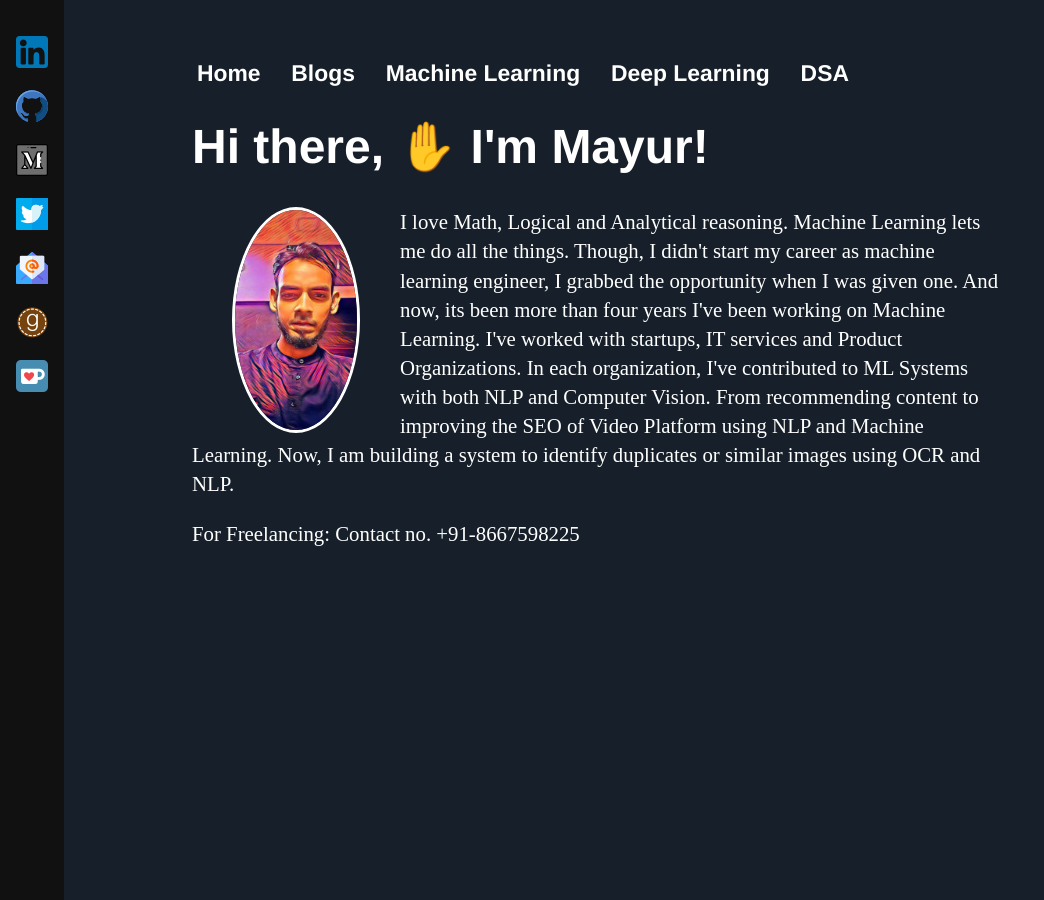
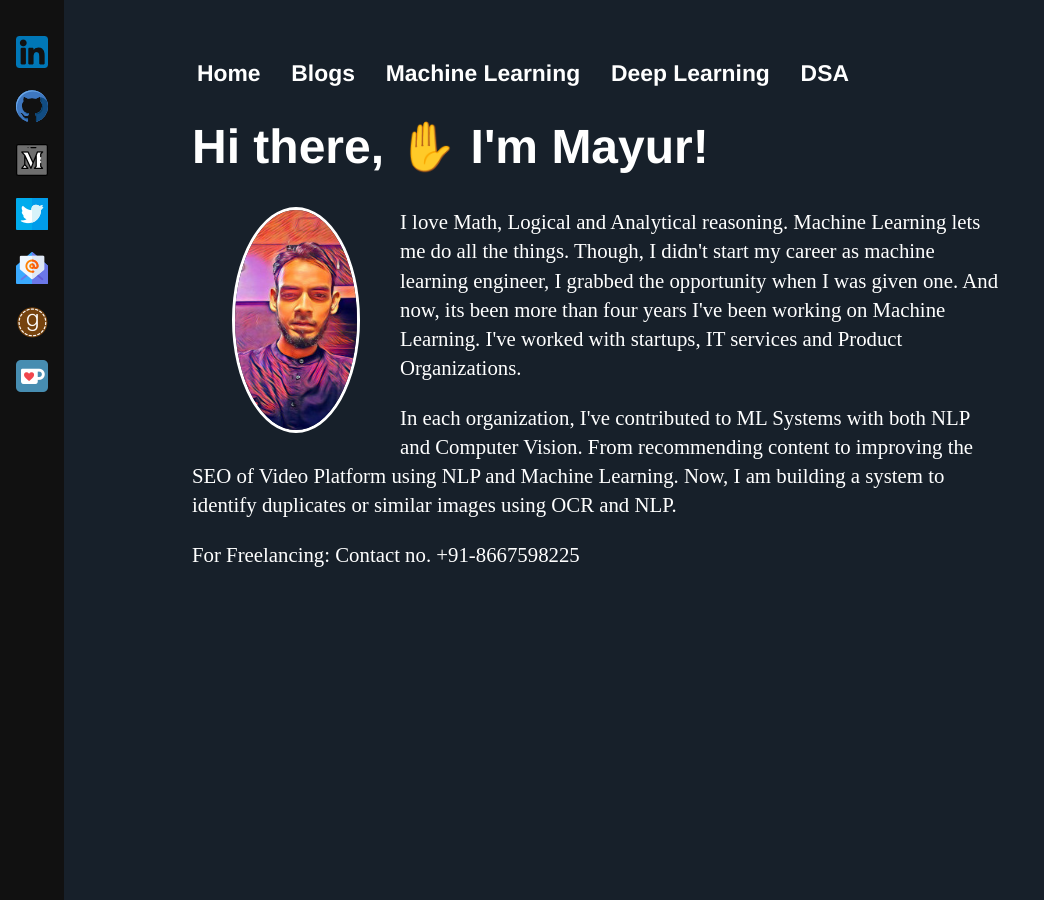
Before and after one commit to Mayurji/mayurji.github.io, a Jekyll site: the page built from index.html, in a window 1280 px wide. Shown: the whole page, without its empty margins (0-1044 px from the left). Built offline with Jekyll 4.4.1, drawn with Linux system fonts in a browser that asks for light colours.

Commit message:
Update index.html

```diff
--- a/index.html
+++ b/index.html
@@ -14,11 +14,14 @@ title: Math + Computing = AI
 
 	<img src="{{site.url}}/assets/images/profile/mayur.jpg" class="image-cropper" alt="avatar" class="profile-pic" border="3">
 
-	<p style="text-align:left;">I love Math, Logical and Analytical reasoning. Machine Learning lets me do all the things. Though, I didn't start my career as
-		machine learning engineer, I grabbed the opportunity when I was given one. And now, its been more than four years I've been working on Machine Learning.
-		I've worked with startups, IT services and Product Organizations. In each organization, I've contributed to ML Systems with both NLP and Computer Vision.
-		From recommending content to improving the SEO of Video Platform using NLP and Machine Learning. Now, I am building a system to identify duplicates or
-		similar images using OCR and NLP.</p>
+	<p style="text-align:left;">
+	I love Math, Logical and Analytical reasoning. Machine Learning lets me do all the things. Though, I didn't start my career as
+	machine learning engineer, I grabbed the opportunity when I was given one. And now, its been more than four years I've been working on Machine Learning.
+	I've worked with startups, IT services and Product Organizations.</p>
+
+	<p>In each organization, I've contributed to ML Systems with both NLP and Computer Vision.
+	From recommending content to improving the SEO of Video Platform using NLP and Machine Learning. Now, I am building a system to identify duplicates or
+	similar images using OCR and NLP.</p>
 
 
 	<p>For Freelancing: Contact no. +91-8667598225</p>
```
